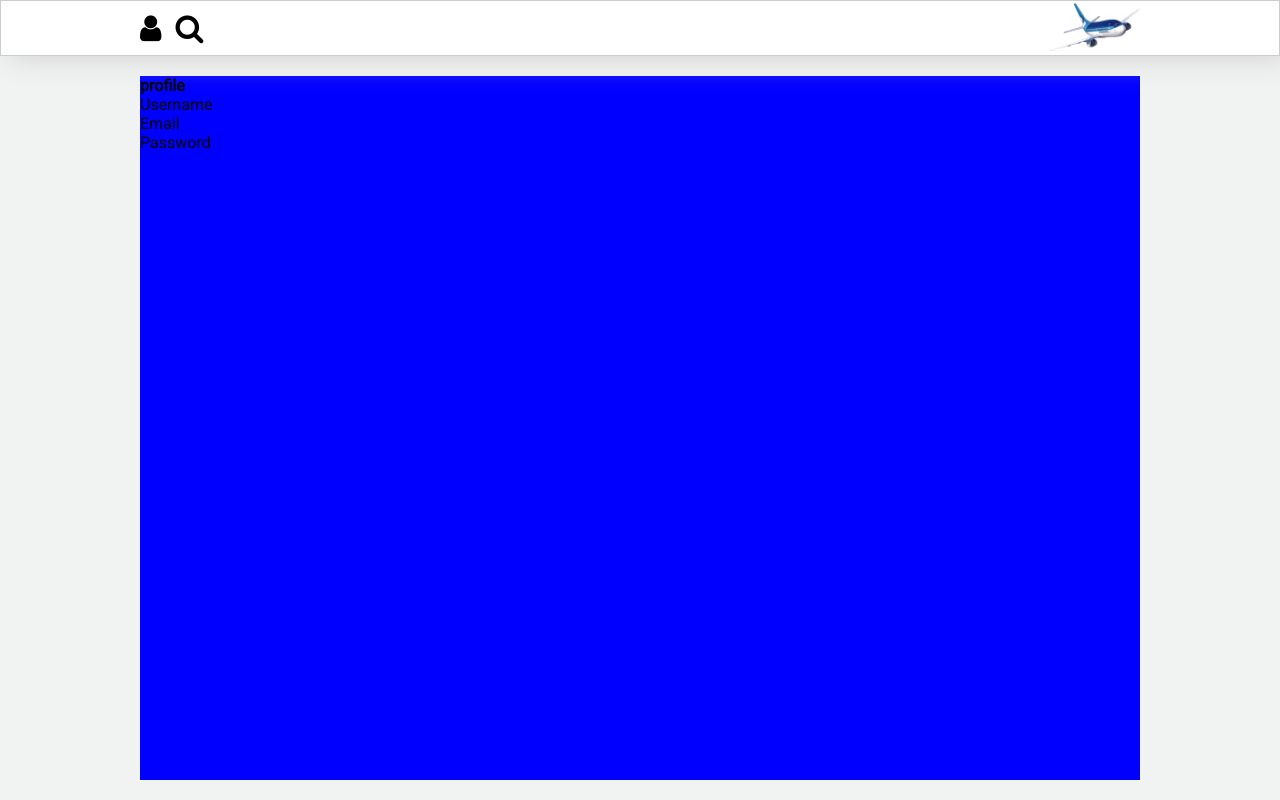
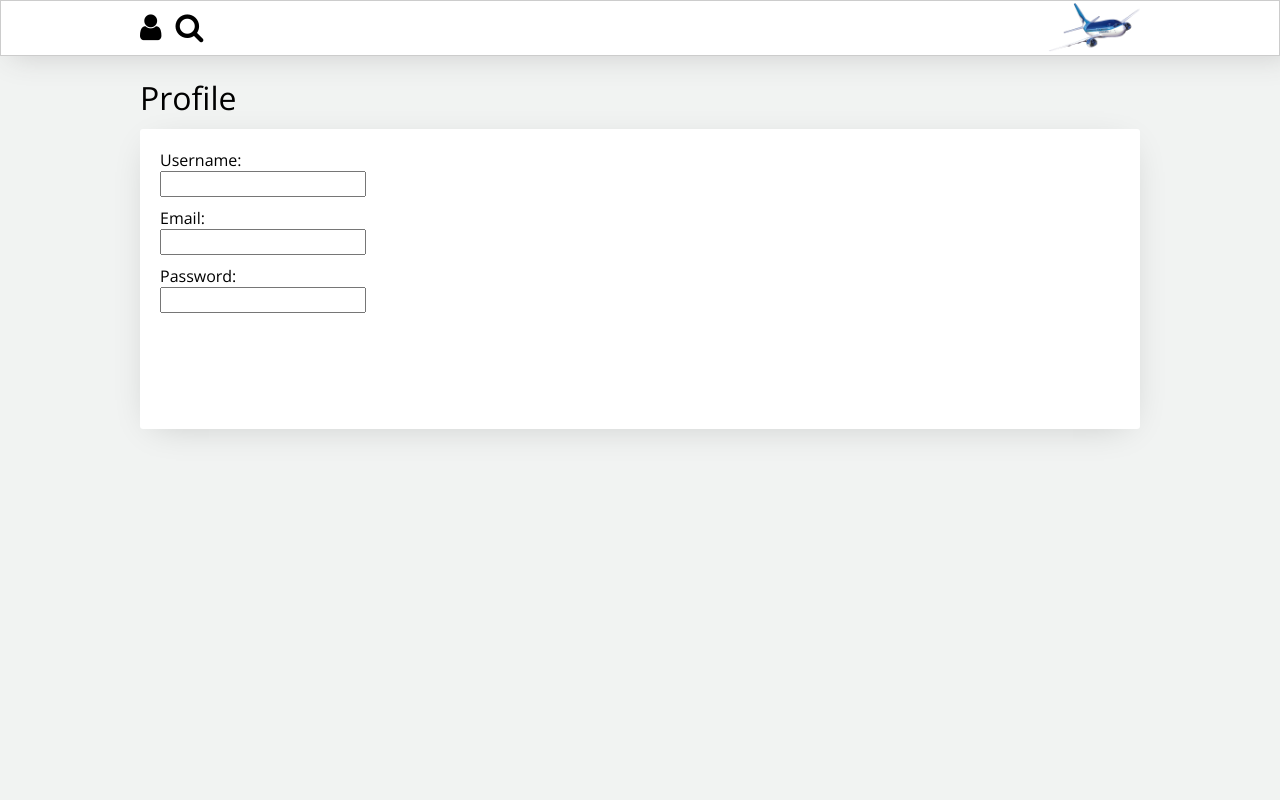
Before and after one commit to bachalarz/flight-app, a PHP site: page / in a window 1280 px wide. Run offline with PHP 8.4, Linux system fonts and the light colour scheme; style sheets or scripts are compiled from the project's sources; some libraries are stand-ins or nearby versions.

Commit message:
no message

```diff
--- a/css/style-main.css
+++ b/css/style-main.css
@@ -11,7 +11,16 @@
   padding: 0;
   box-sizing: border-box;
   font-size: 16px;
-  font-size: 1em; }
+  font-size: 1em;
+  font-family: "Open Sans", sans-serif; }
+  * h1 {
+    font-size: 32px;
+    font-size: 2em;
+    font-weight: lighter; }
+  * p {
+    font-size: 16px;
+    font-size: 1em;
+    font-weight: lighter; }
 
 body {
   width: 100vw;
@@ -19,8 +28,18 @@ body {
   font-family: 'Roboto', sans-serif;
   overflow-x: hidden; }
 
+.box {
+  -moz-box-shadow: 0 7px 36px -13px rgba(0, 0, 0, 0.2);
+  -webkit-box-shadow: 0 7px 36px -13px rgba(0, 0, 0, 0.2);
+  box-shadow: 0 7px 36px -13px rgba(0, 0, 0, 0.2);
+  -moz-border-radius: 3px;
+  -webkit-border-radius: 3px;
+  border-radius: 3px;
+  background-color: #f7f7f7; }
+
 .container {
   width: 100%;
+  height: 100%;
   max-width: 1000px;
   margin: 0 auto; }
 
@@ -33,8 +52,7 @@ body {
 
 .view {
   height: 100%;
-  width: 100;
-  padding: 0;
+  width: 100%;
   padding: 20px;
   display: none; }
 
--- a/css/style-profile.css
+++ b/css/style-profile.css
@@ -1,14 +1,17 @@
 /**********************************/
 /**********************************/
 .view-profile {
-  display: flex;
-  flex-direction: column; }
+  display: flex; }
 
 .profile-wrapper {
   height: 100%;
-  width: 100%;
-  background-color: blue; }
-  .profile-wrapper .profile-info {
-    width: 100%; }
+  width: 100%; }
+  .profile-wrapper .profile-infoBox {
+    margin-top: 10px;
+    padding: 20px;
+    height: 300px;
+    background-color: white; }
+    .profile-wrapper .profile-infoBox__text input {
+      margin-bottom: 10px; }
 
 /*# sourceMappingURL=style-profile.css.map */
--- a/index.php
+++ b/index.php
@@ -6,7 +6,7 @@
 	<meta name="author" content="Den seje gruppe">
   	<meta name="viewport" content="width=device-width, initial-scale=1.0">
   	<link rel="shortcut icon" type="image/png" href="img/logo.png"/>
-	<link href="https://fonts.googleapis.com/css?family=Roboto" rel="stylesheet">
+	<link href="https://fonts.googleapis.com/css?family=Open+Sans:300,400,700" rel="stylesheet">
 	<link rel="stylesheet" href="https://maxcdn.bootstrapcdn.com/font-awesome/4.7.0/css/font-awesome.min.css">
 
 	<link rel="stylesheet" type="text/css" href="css/style-main.css">
--- a/js/js-profile.js
+++ b/js/js-profile.js
@@ -2,4 +2,4 @@
 //		Profile JS
 /**********************************/
 
-console.log("profile");
+console.log(aUsers);
--- a/scss/style-main.scss
+++ b/scss/style-main.scss
@@ -11,6 +11,22 @@
 	box-sizing: border-box;
 	font-size: 16px;
 	font-size: 1em;
+
+	font-family: $primary-font-family;
+
+
+	h1 {
+		font-size: 32px;
+		font-size: 2em;
+		font-weight: lighter;
+	}
+
+	p {
+		font-size: 16px;
+		font-size: 1em;
+		font-weight: lighter;
+	}
+
 }
 
 body {
@@ -20,8 +36,19 @@ body {
 	overflow-x: hidden;
 }
 
+.box {
+	-moz-box-shadow: 0 7px 36px -13px rgba(0,0,0,.2);
+	-webkit-box-shadow: 0 7px 36px -13px rgba(0,0,0,.2);
+	box-shadow: 0 7px 36px -13px rgba(0,0,0,.2);
+	-moz-border-radius: 3px;
+	-webkit-border-radius: 3px;
+	border-radius: 3px;
+	background-color: #f7f7f7;
+}
+
 .container {
 	width: 100%;
+	height: 100%;
 	max-width: 1000px;
 	margin: 0 auto;
 }
@@ -37,8 +64,7 @@ body {
 
 .view {
 	height: 100%;
-	width: 100;
-	padding: 0;
+	width: 100%;
 	padding: 20px;
 	display: none;
 }
--- a/scss/style-profile.scss
+++ b/scss/style-profile.scss
@@ -4,7 +4,6 @@
 
 .view-profile {
 	display: flex;
-	flex-direction: column;
 }
 
 
@@ -12,19 +11,25 @@
 
 	height: 100%;
 	width: 100%;
-	background-color: blue;
 
-	.profile-info{
+	.profile-infoBox{
 
-		width: 100%;
+		margin-top: 10px;
+		padding: 20px;
+		height: 300px;
+
+		background-color: white;
 
 		&__text{
 
 
+			p {
 
 
-			p {
+			}
 
+			input {
+				margin-bottom: 10px;
 			}
 
 		}
--- a/views/view-profile.php
+++ b/views/view-profile.php
@@ -1,23 +1,28 @@
 <!-- Profile -->
 
-<div class="view view-profile container">
+<div class="view view-profile">
+	<div class="container">
 
-	<div class="profile-wrapper">
+		<div class="profile-wrapper">
 
-		<h1>profile</h1>
+		<h1>Profile</h1>
 
-		<div class="profile-info">
+			<div class="profile-infoBox box">
 
-			<div class="profile-info__text">
+				<div class="profile-infoBox__text">
 
-				<p>Username</p>
-				<p>Email</p>
-				<p>Password</p>
+					<p>Username: </p>
+					<input type="" name="">
+					<p>Email: </p>
+					<input type="" name="">
+					<p>Password: </p>
+					<input type="" name="">
+
+				</div>
 
 			</div>
 
 		</div>
-
 	</div>
 
 </div>
```
Also changed, not shown: 2 other files.
